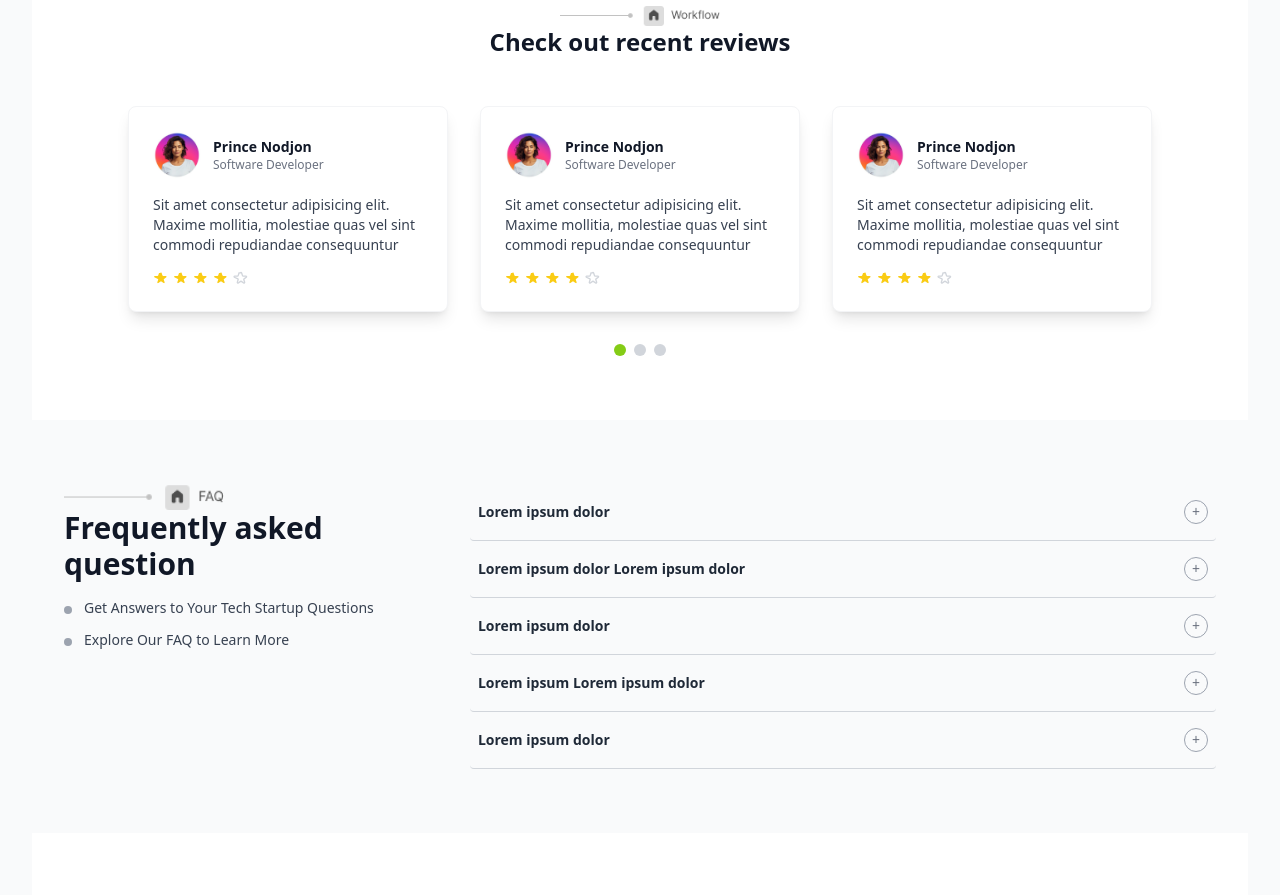
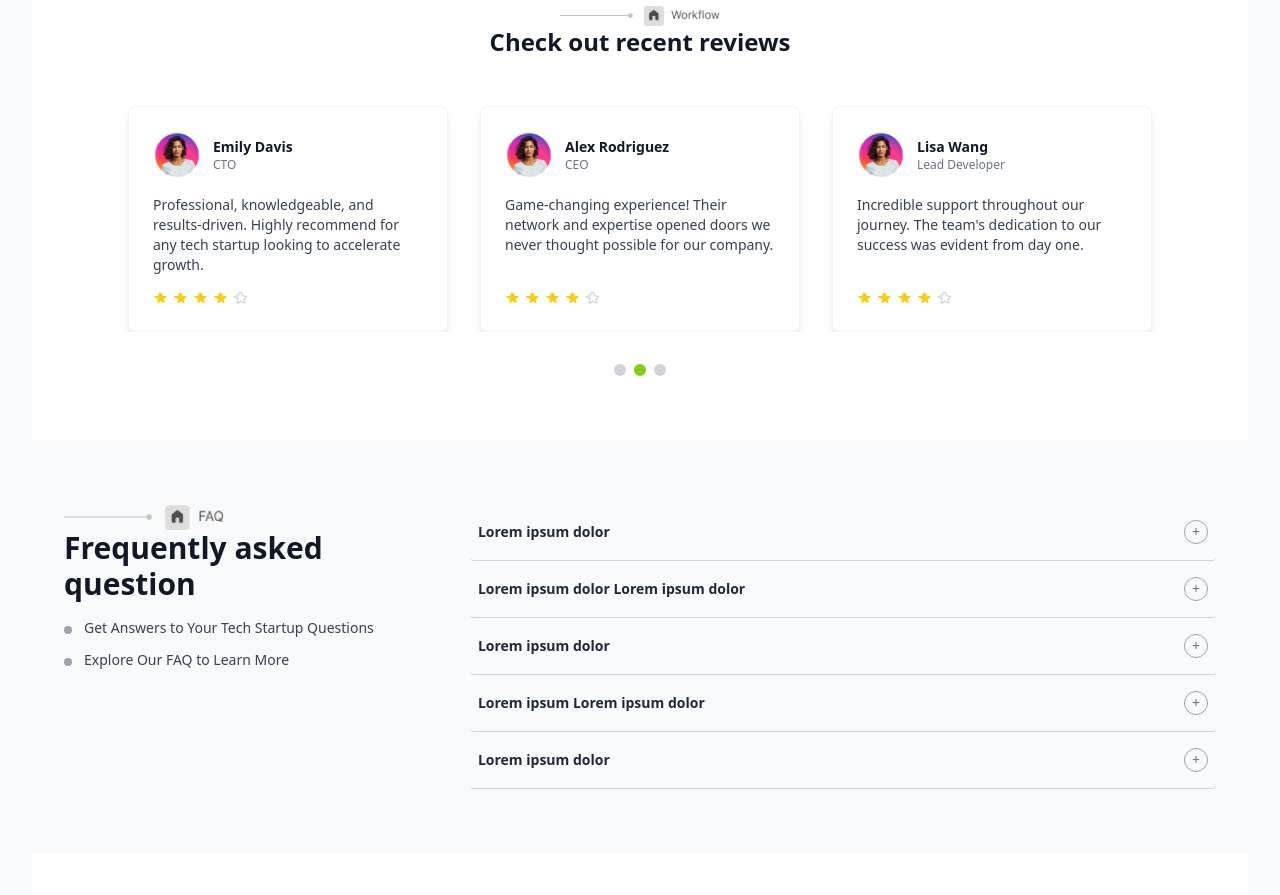
Before and after one commit to FelixAshong/BLVCK-SAPPHIRE-FINAL-TASK, a React (Vite) app: page / in a window 1280 px wide. Shown: the part 2120-3015 px from the top of the page. Built offline with nearby package versions, Linux system fonts and the light colour scheme.

Commit message:
Enhance App component with a reviews carousel feature and auto-slide functionality. Introduced new review data and updated layout to display reviews dynamically. Added a new contact image asset for improved visual appeal.

```diff
--- a/src/App.tsx
+++ b/src/App.tsx
@@ -1,4 +1,4 @@
-import React, { useState } from "react";
+import React, { useState, useEffect } from "react";
 import {
   FaHome,
   FaServicestack,
@@ -25,6 +25,9 @@ function App() {
   // FAQ accordion state
   const [activeFaq, setActiveFaq] = useState<number | null>(null);
 
+  // Reviews carousel state
+  const [currentSlide, setCurrentSlide] = useState(0);
+
   const toggleFaq = (index: number) => {
     setActiveFaq(activeFaq === index ? null : index);
   };
@@ -35,6 +38,30 @@ function App() {
       element.scrollIntoView({ behavior: 'smooth' });
     }
   };
+
+  // Review data
+  const reviews = [
+    { name: "Prince Nodjon", role: "Software Developer", text: "Sit amet consectetur adipisicing elit. Maxime mollitia, molestiae quas vel sint commodi repudiandae consequuntur" },
+    { name: "Sarah Johnson", role: "Product Manager", text: "Outstanding service and support! The team helped us scale our startup from idea to market leader in just 18 months." },
+    { name: "Mike Chen", role: "Tech Founder", text: "The mentorship and resources provided were invaluable. They truly understand the startup ecosystem and challenges." },
+    { name: "Emily Davis", role: "CTO", text: "Professional, knowledgeable, and results-driven. Highly recommend for any tech startup looking to accelerate growth." },
+    { name: "Alex Rodriguez", role: "CEO", text: "Game-changing experience! Their network and expertise opened doors we never thought possible for our company." },
+    { name: "Lisa Wang", role: "Lead Developer", text: "Incredible support throughout our journey. The team's dedication to our success was evident from day one." },
+    { name: "David Thompson", role: "Startup Founder", text: "The acceleration program exceeded all expectations. From concept to launch, their guidance was instrumental to our success." },
+    { name: "Maria Garcia", role: "Data Scientist", text: "Exceptional mentorship and resources. The network connections alone were worth the entire program experience." },
+    { name: "James Wilson", role: "VP Engineering", text: "World-class incubation services. They helped us avoid common pitfalls and accelerated our growth beyond imagination." }
+  ];
+
+  const totalSlides = Math.ceil(reviews.length / 3);
+
+  // Auto-slide effect
+  useEffect(() => {
+    const interval = setInterval(() => {
+      setCurrentSlide((prev) => (prev + 1) % totalSlides);
+    }, 4000); // Change slide every 4 seconds
+
+    return () => clearInterval(interval);
+  }, [totalSlides]);
 
   return (
     <div className="min-h-screen bg-gray-50 text-gray-900 font-sans">
@@ -390,10 +417,17 @@ function App() {
           />
         </div>
         <h2 className="text-center text-2xl font-bold mb-12">Check out recent reviews</h2>
+        <div className="relative overflow-hidden">
+          <div
+            className="flex transition-transform duration-500 ease-in-out"
+            style={{ transform: `translateX(-${currentSlide * 100}%)` }}
+          >
+            {Array.from({ length: totalSlides }).map((_, slideIndex) => (
+              <div key={slideIndex} className="w-full flex-shrink-0">
                 <div className="flex flex-col sm:flex-row justify-center gap-6 sm:gap-8">
-          {[1, 2, 3].map((i) => (
+                  {reviews.slice(slideIndex * 3, slideIndex * 3 + 3).map((review, reviewIndex) => (
                     <div
-              key={i}
+                      key={slideIndex * 3 + reviewIndex}
                       className="bg-white rounded-lg shadow-lg p-6 max-w-xs flex flex-col border border-gray-100"
                     >
                       <div className="flex items-center space-x-3 mb-4">
@@ -403,13 +437,12 @@ function App() {
                           className="rounded-full w-12 h-12 object-cover"
                         />
                         <div>
-                  <p className="font-semibold text-sm">Prince Nodjon</p>
-                  <p className="text-xs text-gray-500">Software Developer</p>
+                          <p className="font-semibold text-sm">{review.name}</p>
+                          <p className="text-xs text-gray-500">{review.role}</p>
                         </div>
                       </div>
                       <p className="text-sm text-gray-700 mb-4 flex-grow">
-                Sit amet consectetur adipisicing elit. Maxime mollitia,
-                molestiae quas vel sint commodi repudiandae consequuntur
+                        {review.text}
                       </p>
                       <div className="flex space-x-1">
                         {[...Array(4)].map((_, idx) => (
@@ -441,10 +474,20 @@ function App() {
                     </div>
                   ))}
                 </div>
+              </div>
+            ))}
+          </div>
+        </div>
         <div className="flex justify-center mt-8 space-x-2">
-          <span className="w-3 h-3 rounded-full bg-lime-500"></span>
-          <span className="w-3 h-3 rounded-full bg-gray-300"></span>
-          <span className="w-3 h-3 rounded-full bg-gray-300"></span>
+          {Array.from({ length: totalSlides }).map((_, index) => (
+            <button
+              key={index}
+              onClick={() => setCurrentSlide(index)}
+              className={`w-3 h-3 rounded-full transition-colors duration-300 ${
+                index === currentSlide ? 'bg-lime-500' : 'bg-gray-300'
+              }`}
+            />
+          ))}
         </div>
       </section>
 
@@ -554,17 +597,18 @@ function App() {
           ></textarea>
           <button
             type="submit"
-            className="bg-gray-900 text-white px-6 py-3 rounded text-sm font-semibold hover:bg-gray-800 transition-colors flex items-center space-x-2"
+            className="bg-gray-900 text-white px-12 py-4 rounded text-sm font-semibold hover:bg-gray-800 transition-colors w-full flex items-center justify-center space-x-2"
           >
-            <span>Send</span>
-            <FaChevronRight size={12} />
+            <span>Send ➤</span>
           </button>
         </form>
         <div className="w-full lg:w-1/2 lg:pl-12">
-          <div className="flex items-center space-x-2 text-xs text-gray-500 mb-4">
-            <div className="w-8 h-0.5 bg-gray-400"></div>
-            <FaEnvelope />
-            <span>Contact us</span>
+          <div className="flex items-center justify-start">
+            <img
+              src="/src/assets/images/top chip contact.png"
+              alt="Contact"
+              className="w-40 h-auto"
+            />
           </div>
           <h2 className="text-3xl font-extrabold mb-4">
             Connect with xcuxion, Let's Discuss Your Tech Startup Needs
```
Also changed, not shown: src/assets/images/top chip contact.png (added). Lines whose indentation alone changed are shown as unchanged.
